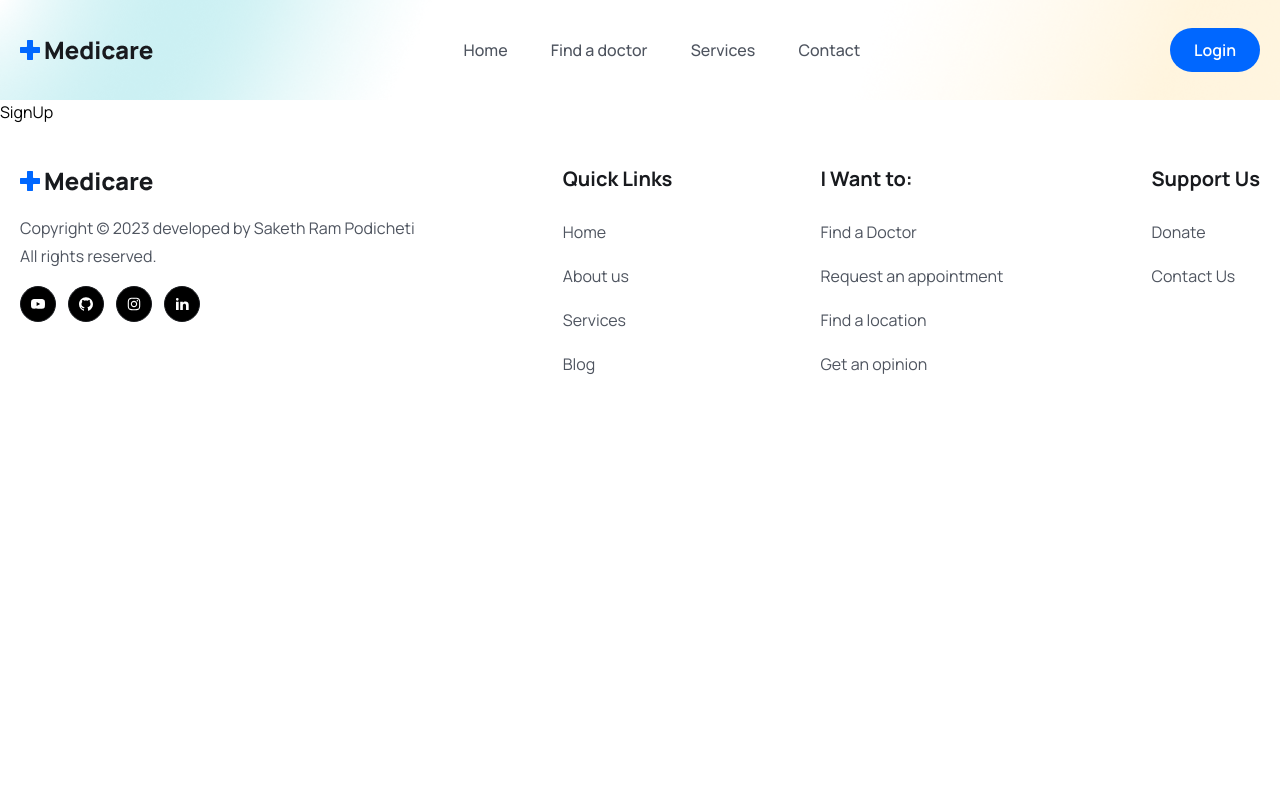
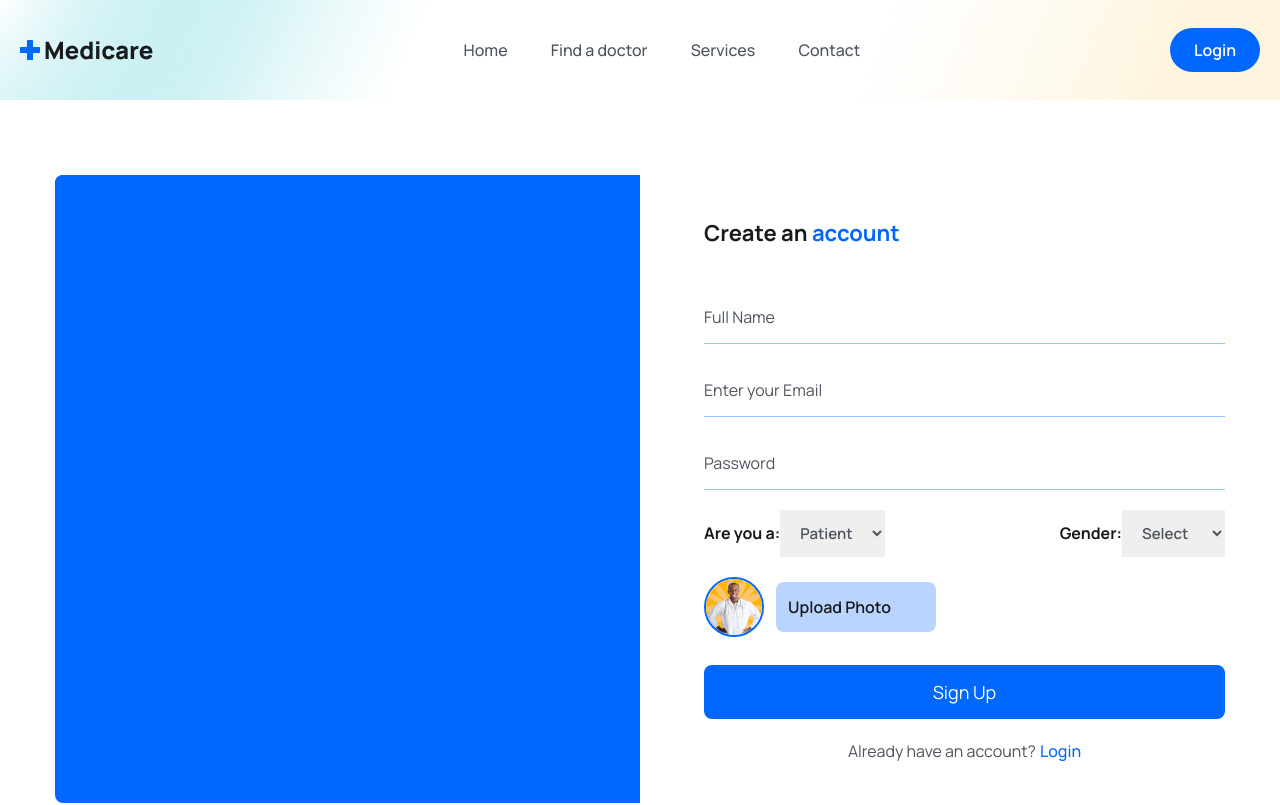
Before and after one commit to sakethram113/MedPro-Enhancing-Patient-Care, a React (Vite) app in the folder Frontend/: page /register in a window 1280 px wide. Shown: the top 805 px of the page. Built offline with nearby package versions, Linux system fonts and the light colour scheme.

Commit message:
login page and signup updation

```diff
--- a/Frontend/src/index.css
+++ b/Frontend/src/index.css
@@ -32,6 +32,16 @@
     .hero__section{
         @apply bg-[url('./assets/images/hero-bg.png')] bg-no-repeat bg-center bg-cover;
     }
+
+    .form__label{
+        @apply text-textColor font-semibold text-[16px] leading-7 mb-2;
+    }
+
+    .form__input{
+        @apply w-full px-4 py-3 border border-solid border-[#0066ff61] focus:outline-none
+        focus:border-primaryColor text-[16px] leading-7 text-headingColor placeholder:text-textColor
+        cursor-pointer rounded-md;
+    }
 }
 
 @media only screen and (max-width: 1024px){
--- a/Frontend/src/pages/Contact.jsx
+++ b/Frontend/src/pages/Contact.jsx
@@ -1,8 +1,54 @@
-import React from 'react'
-
 const Contact = () => {
   return (
-    <div>Contact</div>
+    <section>
+      <div className='px-4 mx-auto max-w-screen-md'>
+       <h2 className='heading text-center'>Contact Us</h2>
+       <p className='mb-8 lg:mb-16 font-light text-center text__para '>
+        Got a technical issue? Let us Know
+        </p>
+
+        <form action="#" className='space-y-8'>
+          <div>
+            <label htmlFor="email" className='form__label'>
+              Your Email
+            </label>
+            <input
+            type="email"
+            id='email'
+            placeholder='example@gmail.com'
+            className='form__input mt-1'
+            />
+          </div>
+          <div>
+            <label htmlFor="subject" className='form__label'>
+              Subject
+            </label>
+            <input
+            type="text"
+            id='subject'
+            placeholder='Let us know how can we help you'
+            className='form__input mt-1'
+            />
+          </div>
+          <div className="sm:col-span-2">
+            <label htmlFor="message" className='form__label'>
+              Your Message
+            </label>
+            <textarea
+            rows={6}
+            type="text"
+            id='mesage'
+            placeholder='Leave a Comment...'
+            className='form__input mt-1'
+            />
+          </div>
+
+          <button type="submit" className="btn rounded sm:w-fit">
+            Submit
+          </button>
+        </form>
+      </div>
+    </section>
   )
 }
 
--- a/Frontend/src/pages/SignUp.jsx
+++ b/Frontend/src/pages/SignUp.jsx
@@ -1,8 +1,152 @@
-import React from 'react'
+import React, { useState } from 'react';
+import signupImg from '../assets/images/signup.gif';
+import avatar from '../assets/images/doctor-img01.png';
+import { Link } from "react-router-dom";
 
 const SignUp = () => {
+
+  const [selectedFile, setSelectedFile] = useState(null)
+  const [previewURL, setPreviewURL] = useState("")
+  const [formData, setFormData] = useState({
+    name:'',
+    email:'',
+    password:'',
+    gender:'',
+    photo:selectedFile,
+    role:'patient',
+  })
+
+  const handleSubmitChange = e=>{
+    setFormData({...formData, [e.target.name]: e.target.value})
+  }
+
+  const handleFileInputChange =  async(event)=>{
+    const file = event.target.files[0]
+
+    console.log(file)
+  }
+
+  const submitHandler = async(event)=>{
+    event.preventDefault()
+  }
   return (
-    <div>SignUp</div>
+    <section className='px-5 xl:px-0'>
+      <div className='max-w-[1170px] mx-auto'>
+        <div className='grid grid-cols-1 lg:grid-cols-2'>
+          {/* -------img box---------- */}
+          <div className='hidden lg:block bg-primaryColor rounded-l-lg'>
+            <figure className='rounded-l-lg'>
+              <img src={signupImg} alt="" className='w-full rounded-l-lg' />
+            </figure>
+          </div>
+
+          {/* ------------signup form------------- */}
+          <div className='rounded-l-lg lg:pl-16 py-10'>
+            <h3 className='text-headingColor text-[22px] leading-9 font-bold mb-10'>
+              Create an <span className='text-primaryColor'>account</span>
+            </h3>
+
+            <form onSubmit={submitHandler}>
+            <div className="mb-5">
+            <input
+            type="text"
+            placeholder="Full Name"
+            name="name"
+            value={formData.name}
+            onChange={handleSubmitChange}
+            className="w-full pr-4  py-3 border-b border-solid border-[#0066ff61] focus:outline-none focus:border-b-primaryColor text-[16px] leading-7 text-headingColor placeholder:text-textColor  cursor-pointer"
+            required />
+          </div>
+            <div className="mb-5">
+            <input
+            type="email"
+            placeholder="Enter your Email"
+            name="email"
+            value={formData.email}
+            onChange={handleSubmitChange}
+            className="w-full pr-4  py-3 border-b border-solid border-[#0066ff61] focus:outline-none focus:border-b-primaryColor text-[16px] leading-7 text-headingColor placeholder:text-textColor  cursor-pointer"
+            required />
+          </div>
+            <div className="mb-5">
+            <input
+            type="password"
+            placeholder="Password"
+            name="password"
+            value={formData.password}
+            onChange={handleSubmitChange}
+            className="w-full pr-4  py-3 border-b border-solid border-[#0066ff61] focus:outline-none focus:border-b-primaryColor text-[16px] leading-7 text-headingColor placeholder:text-textColor  cursor-pointer"
+            required />
+          </div>
+
+          <div className='mb-5 flex items-center justify-between'>
+            <label className='text-headingColor font-bold text-[16px] leading-7'>
+              Are you a:
+              <select
+              name="role"
+              value={formData.role}
+              onChange={handleSubmitChange}
+              className='text-textColor font-semibold text-[15px] leading-7 px-4 py-3 focus:outline-none'>
+                <option value="">Select</option>
+                <option value="patient">Patient</option>
+                <option value="doctor">Doctor</option>
+              </select>
+            </label>
+
+            <label className='text-headingColor font-bold text-[16px] leading-7'>
+              Gender:
+              <select
+              name="gender"
+              value={formData.gender}
+              onChange={handleSubmitChange}
+              className='text-textColor font-semibold text-[15px] leading-7 px-4 py-3 focus:outline-none'>
+                <option value="">Select</option>
+                <option value="male">Male</option>
+                <option value="female">Female</option>
+                <option value="other">Other</option>
+              </select>
+            </label>
+          </div>
+
+          <div className='mb-5 flex items-center gap-3'>
+            <figure className='w-[60px] h-[60px] rounded-full border-2 border-solid border-primaryColor flex items-center justify-center'>
+              <img src={avatar} alt="" className='w-full rounded-full' />
+            </figure>
+
+            <div className='relative w-[160px] h-[50px]'>
+             <input
+             type="file"
+             name='photo'
+             id='customFile'
+             onChange={handleFileInputChange}
+             accept='.jpg, .png, .jpeg'
+             className='absolute top-0 left-0 w-full h-full opacity-0 cursor-pointer'
+             />
+
+             <label
+             htmlFor="customFile"
+             className='absolute top-0 left-0 w-full h-full flex items-center px-[0.75rem] py-[0.375rem] text-[16px] leading-6 overflow-hidden bg-[#0066ff46] text-headingColor font-semibold rounded-lg truncate cursor-pointer'>
+              Upload Photo
+             </label>
+            </div>
+          </div>
+
+          <div className="mt-7">
+            <button type="submit" className="w-full bg-primaryColor text-white text-[18px] leading-[30px] rounded-lg px-4 py-3">
+              Sign Up
+            </button>
+          </div>
+
+          <p className="mt-5 text-textColor text-center">
+            Already have an account?
+            <Link to='/login' className='text-primaryColor font-medium ml-1'>
+              Login
+            </Link>
+          </p>
+            </form>
+          </div>
+        </div>
+      </div>
+    </section>
   )
 }
 
```
